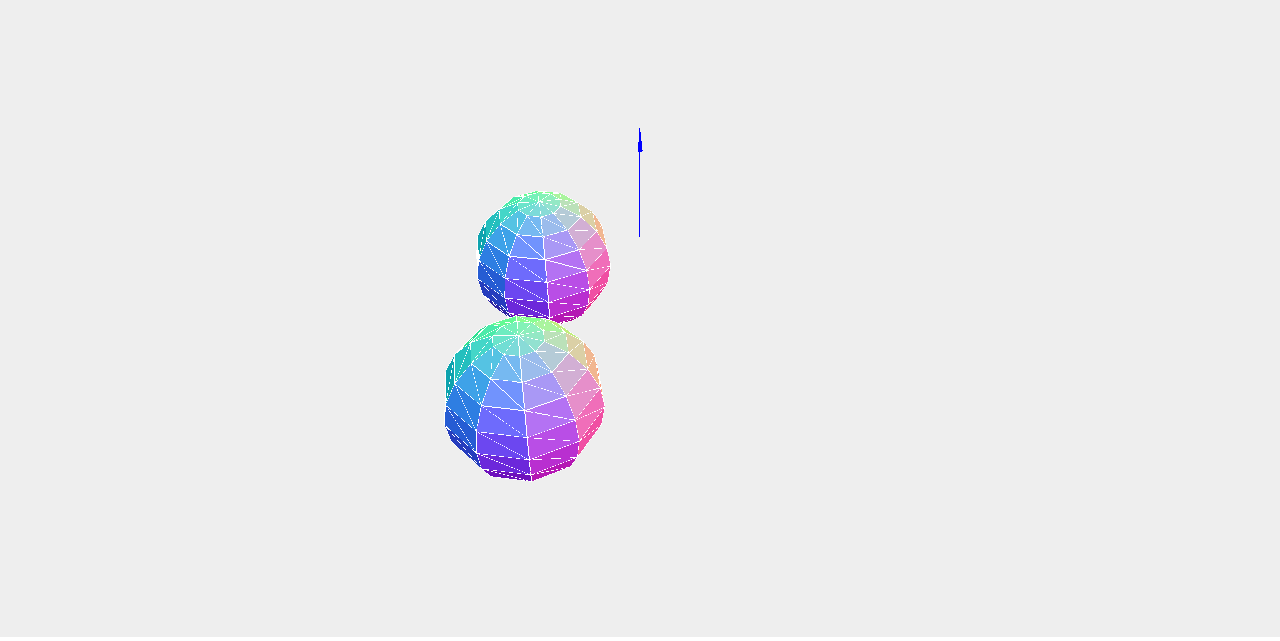
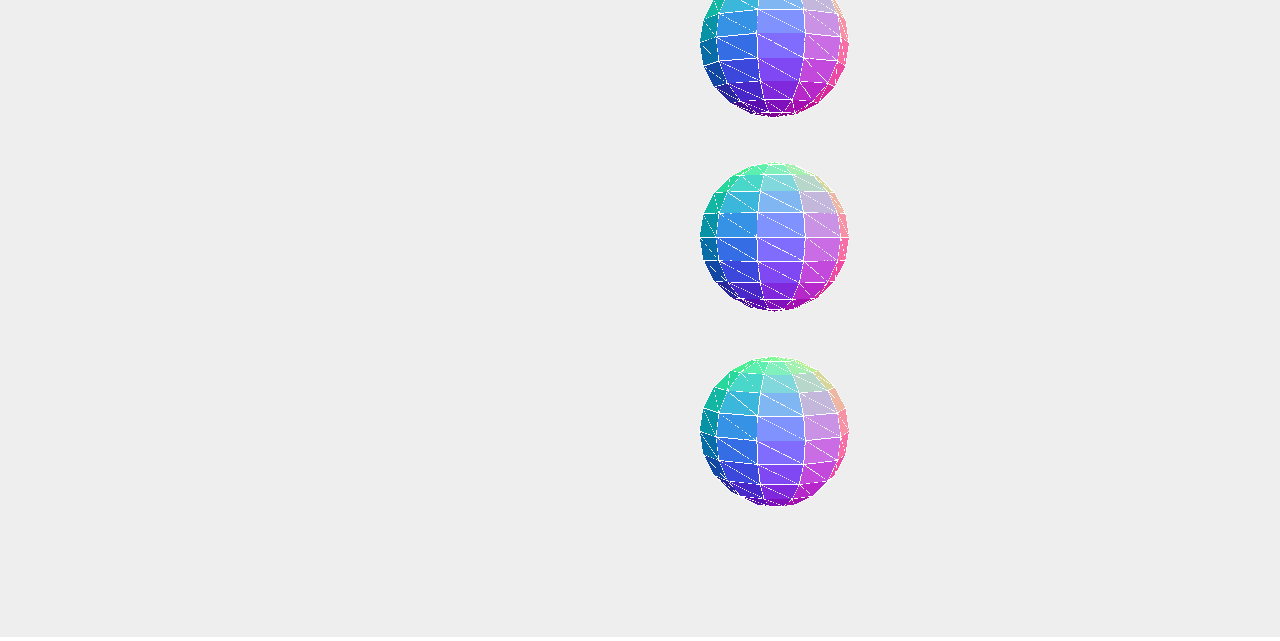
Before and after one commit to Grafkom-A-IF-ITS-2018/presentasi-three-js-anti-tidur-saat-fp, a plain HTML site: page Grouping/Grouping.html in a window 1280 px wide. Shown: the part 163-804 px from the top of the page. Drawn offline with Linux system fonts and the light colour scheme; animation ran at ten frames a second.

Commit message:
add more ballz

```diff
--- a/Grouping/Grouping.html
+++ b/Grouping/Grouping.html
@@ -28,7 +28,7 @@
 
         var scene = new THREE.Scene();
 
-        var camera = new THREE.PerspectiveCamera(45, window.innerWidth / window.innerHeight, 0.1, 1000);
+        var camera = new THREE.PerspectiveCamera(30, window.innerWidth / window.innerHeight, 0.1, 1000);
 
         var webGLRenderer = new THREE.WebGLRenderer();
         webGLRenderer.setClearColor(new THREE.Color(0xEEEEEE, 1.0));
@@ -36,9 +36,9 @@
         webGLRenderer.shadowMapEnabled = true;
 
 
-        camera.position.x = 45;
-        camera.position.y = 45;
-        camera.position.z = 45;
+        camera.position.x = 0;
+        camera.position.y = 0;
+        camera.position.z = 100;
         camera.lookAt(new THREE.Vector3(0, 0, 0));
 
 
@@ -57,19 +57,24 @@
 
         var sphereA;
         var sphereB;
+        var sphereC;
         var group;
         var bboxMesh;
 
         var controls = new function () {
             this.SphereAPosX = 0;
-            this.SphereAPosY = 3;
-            this.SphereAPosZ = 10;
+            this.SphereAPosY = 13;
+            this.SphereAPosZ = 0;
 
-            this.SphereBPosX = 10;
-            this.SphereBPosY = 3;
-            this.SphereBPosZ = 20;
+            this.SphereBPosX = 0;
+            this.SphereBPosY = -13;
+            this.SphereBPosZ = 0;
 
-            this.groupPosX = 10;
+            this.SphereCPosX = 0;
+            this.SphereCPosY = 0;
+            this.SphereCPosZ = 0;
+
+            this.groupPosX = 100;
             this.groupPosY = 5;
             this.groupPosZ = 0;
 
@@ -86,19 +91,27 @@
 
                 sphereA = createMesh(new THREE.SphereGeometry(5, 10, 10));
                 sphereB = createMesh(new THREE.SphereGeometry(5, 10, 10));
+                sphereC = createMesh(new THREE.SphereGeometry(5, 10, 10));
 
                 sphereA.position.set(controls.SphereAPosX, controls.SphereAPosY, controls.SphereAPosZ);
                 sphereB.position.set(controls.SphereBPosX, controls.SphereBPosY, controls.SphereBPosZ);
+                sphereC.position.set(controls.SphereCPosX, controls.SphereCPosY, controls.SphereCPosZ);
+
 
                 group = new THREE.Group();
                 group.add(sphereA);
                 group.add(sphereB);
+                group.add(sphereC);
+
+                group.position.x = 9;
+                group.position.y = 0;
+                group.position.z = 0;
 
                 scene.add(group);
-                controls.positionBoundingBox();
+                //controls.positionBoundingBox();
 
                 var arrow = new THREE.ArrowHelper(new THREE.Vector3(0, 1, 0), group.position, 10, 0x0000ff);
-                scene.add(arrow);
+                //scene.add(arrow);
             };
 
             this.positionBoundingBox = function () {
@@ -108,11 +121,11 @@
                 var height = box.max.y - box.min.y;
                 var depth = box.max.z - box.min.z;
 
-                var bbox = new THREE.BoxGeometry(width, height, depth);
+                var bbox = new THREE.BoxGeometry(width, height+1000, depth);
                 bboxMesh = new THREE.Mesh(bbox, new THREE.MeshBasicMaterial({
-                    color: 0x000000,
+                    color: 0x00FF00,
                     vertexColors: THREE.VertexColors,
-                    wireframeLinewidth: 2,
+                    wireframeLinewidth: 100,
                     wireframe: true
                 }));
 
@@ -163,19 +176,19 @@
         var groupFolder = gui.addFolder("group");
         groupFolder.add(controls, "groupPosX", -20, 20).onChange(function (e) {
             group.position.x = e;
-            controls.positionBoundingBox()
+            //controls.positionBoundingBox()
         });
         groupFolder.add(controls, "groupPosZ", -20, 20).onChange(function (e) {
             group.position.z = e;
-            controls.positionBoundingBox()
+            //controls.positionBoundingBox()
         });
         groupFolder.add(controls, "groupPosY", -20, 20).onChange(function (e) {
             group.position.y = e;
-            controls.positionBoundingBox()
+            //controls.positionBoundingBox()
         });
         groupFolder.add(controls, "groupScale", 0, 3).onChange(function (e) {
             group.scale.set(e, e, e);
-            controls.positionBoundingBox()
+            //controls.positionBoundingBox()
         });
 
         gui.add(controls, "grouping");
@@ -199,12 +212,14 @@
             stats.update();
 
             if (controls.grouping && controls.rotate) {
-                group.rotation.y += step;
+                group.rotation.z += step;
             }
 
             if (controls.rotate && !controls.grouping) {
                 sphereA.rotation.y += step;
-                sphereB.rotation.y += step;
+                sphereB.rotation.x += step;
+                sphereC.rotation.z += step;
+
             }
 
             requestAnimationFrame(render);
```
